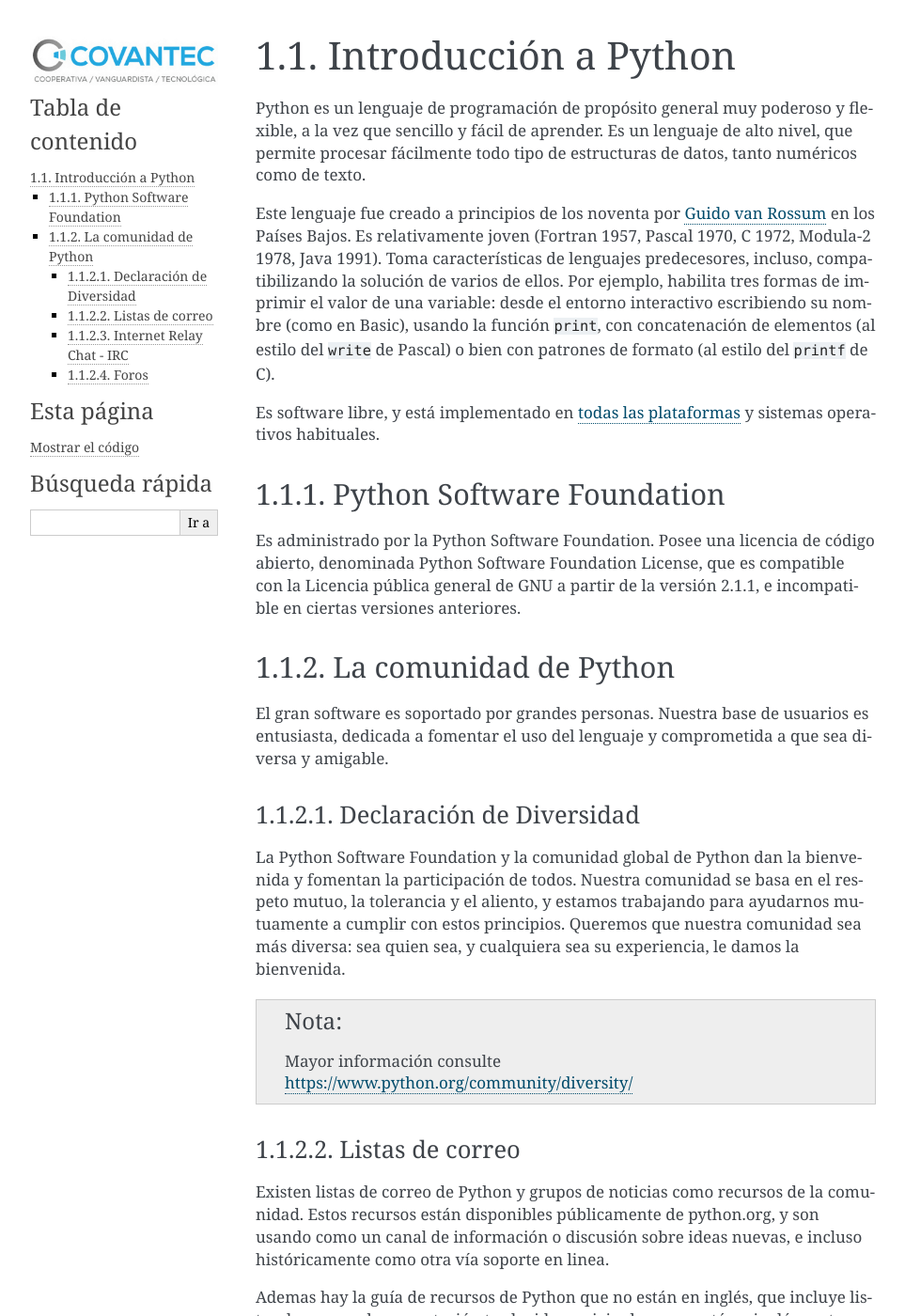
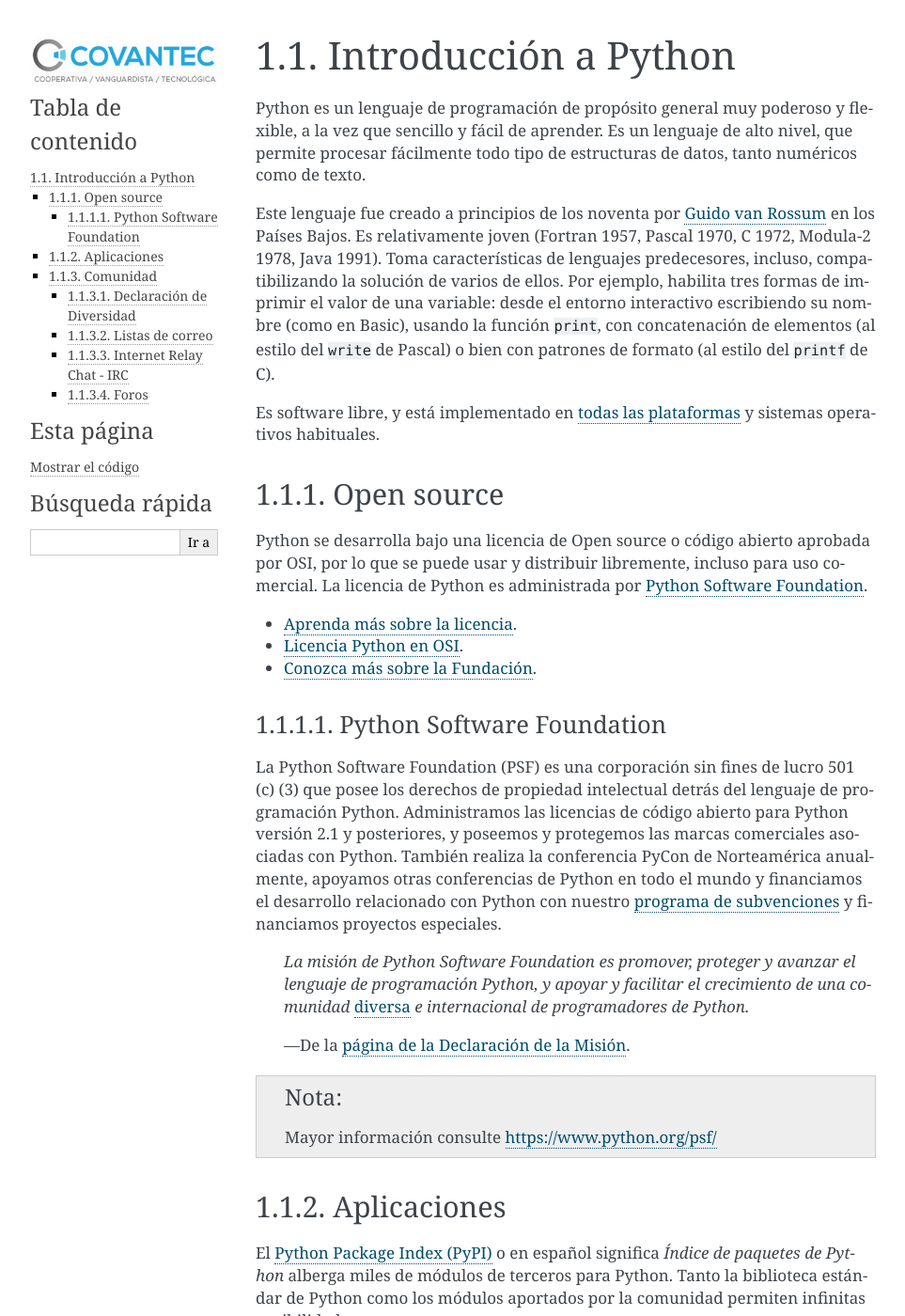
Before and after one commit to macagua/entrenamiento.python_basico, a Sphinx documentation site: the page built from source/leccion1/introduccion.rst, in a window 1280 px wide and 1400 px high. Shown: the whole window at 94% size, without its empty margins (148-1111 px from the left). Built offline with Sphinx 7.4.7, drawn with Linux system fonts in a browser that asks for light colours; some of the changed text lies outside the part shown.

Commit message:
Agregado nuevas secciones a la introduccion de Python

```diff
--- a/source/leccion1/introduccion.rst
+++ b/source/leccion1/introduccion.rst
@@ -24,20 +24,74 @@
 y sistemas operativos habituales.
 
 
-.. _python_software_foundation:
+.. _python_open_source:
+
+Open source
+...........
+
+Python se desarrolla bajo una licencia de Open source o código abierto aprobada por OSI,
+por lo que se puede usar y distribuir libremente, incluso para uso comercial. La licencia
+de Python es administrada por :ref:`Python Software Foundation <python_psf>`.
+
+- `Aprenda más sobre la licencia <https://docs.python.org/license.html>`_.
+
+- `Licencia Python en OSI <http://opensource.org/licenses/Python-2.0>`_.
+
+- `Conozca más sobre la Fundación <https://www.python.org/psf-landing/>`_.
+
+
+.. _python_psf:
 
 Python Software Foundation
-..........................
+~~~~~~~~~~~~~~~~~~~~~~~~~~
 
-Es administrado por la Python Software Foundation. Posee una licencia de código abierto,
-denominada Python Software Foundation License, que es compatible con la Licencia pública
-general de GNU a partir de la versión 2.1.1, e incompatible en ciertas versiones anteriores.
+La Python Software Foundation (PSF) es una corporación sin fines de lucro 501 (c) (3) que
+posee los derechos de propiedad intelectual detrás del lenguaje de programación Python.
+Administramos las licencias de código abierto para Python versión 2.1 y posteriores, y
+poseemos y protegemos las marcas comerciales asociadas con Python. También realiza la
+conferencia PyCon de Norteamérica anualmente, apoyamos otras conferencias de Python en
+todo el mundo y financiamos el desarrollo relacionado con Python con nuestro `programa de
+subvenciones <https://www.python.org/psf/grants/>`_ y financiamos proyectos especiales.
+
+	*La misión de Python Software Foundation es promover, proteger y avanzar el lenguaje
+	de programación Python, y apoyar y facilitar el crecimiento de una comunidad*
+	`diversa <https://www.python.org/psf/diversity/>`_ *e internacional de programadores
+	de Python.*
+
+	—De la `página de la Declaración de la Misión <https://www.python.org/psf/mission/>`_.
+
+.. note:: Mayor información consulte https://www.python.org/psf/
+
+
+.. _python_aplicaciones:
+
+Aplicaciones
+............
+
+El `Python Package Index (PyPI) <https://pypi.org/>`_ o en español significa *Índice de
+paquetes de Python* alberga miles de módulos de terceros para Python. Tanto la biblioteca
+estándar de Python como los módulos aportados por la comunidad permiten infinitas posibilidades.
+
+- `Desarrollo web e Internet <https://www.python.org/about/apps/#web-and-internet-development>`_.
+
+- `Acceso a la base de datos <https://www.python.org/about/apps/#database-access>`_.
+
+- `GUIs de escritorio <https://www.python.org/about/apps/#desktop-guis>`_.
+
+- `Científico y numérico <https://www.python.org/about/apps/#scientific-and-numeric>`_.
+
+- `Educación <https://www.python.org/about/apps/#education>`_.
+
+- `Programación de red <https://www.python.org/about/apps/#network-programming>`_.
+
+- `Desarrollo de Software y Juegos <https://www.python.org/about/apps/#software-development>`_.
+
 
 
 .. _python_comunidad:
 
-La comunidad de Python
-......................
+Comunidad
+.........
 
 El gran software es soportado por grandes personas. Nuestra base de usuarios es entusiasta,
 dedicada a fomentar el uso del lenguaje y comprometida a que sea diversa y amigable.
@@ -46,10 +100,11 @@
 Declaración de Diversidad
 ~~~~~~~~~~~~~~~~~~~~~~~~~
 
-La Python Software Foundation y la comunidad global de Python dan la bienvenida y fomentan la
-participación de todos. Nuestra comunidad se basa en el respeto mutuo, la tolerancia y el aliento,
-y estamos trabajando para ayudarnos mutuamente a cumplir con estos principios. Queremos que nuestra
-comunidad sea más diversa: sea quien sea, y cualquiera sea su experiencia, le damos la bienvenida.
+La :ref:`Python Software Foundation <python_psf>` y la comunidad global de Python dan la
+bienvenida y fomentan la participación de todos. Nuestra comunidad se basa en el respeto mutuo,
+la tolerancia y el aliento, y estamos trabajando para ayudarnos mutuamente a cumplir con estos
+principios. Queremos que nuestra comunidad sea más diversa: sea quien sea, y cualquiera sea su
+experiencia, le damos la bienvenida.
 
 .. note:: Mayor información consulte https://www.python.org/community/diversity/
 
```
